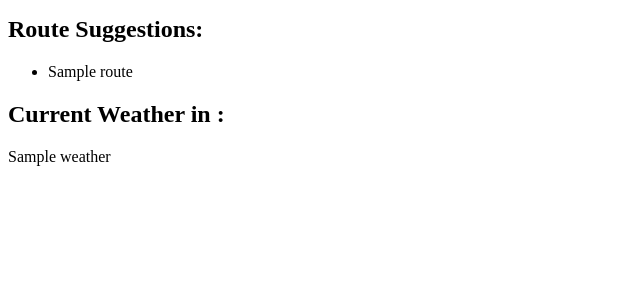
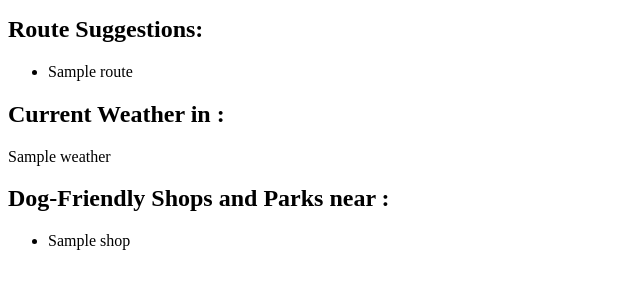
Before and after one commit to emilyswitzer/dog-walking-route-planner, a Flask app: template templates/index.html in a window 1280 px wide. Shown: the part 183-483 px from the top of the page, without its empty margins (0-640 px from the left). Run offline with Flask 3, Linux system fonts and the light colour scheme; the template is opened without the code that fills it: most values are stand-ins (such as "Sample title", 1, 10 or a date in 2020).

Commit message:
Added dog friendly shop suggestions

```diff
--- a/app.py
+++ b/app.py
@@ -2,6 +2,7 @@ import os
 from dotenv import load_dotenv
 import requests
 from flask import Flask, request, render_template
+from typing import List, Optional, Tuple
 
 load_dotenv()  # Loads the .env file
 
@@ -20,6 +21,55 @@ def get_weather(city):
     else:
         return "Weather data not available"
 
+def get_coordinates(city: str) -> Optional[Tuple[float, float]]:
+    """
+    Get latitude and longitude for a city name using Nominatim API.
+
+
+    """
+    url = "https://nominatim.openstreetmap.org/search"
+    params = {
+        "q": city,
+        "format": "json",
+        "limit": 1
+    }
+    headers = {
+        "User-Agent": "dog-walking-route-planner/1.0"
+    }
+    response = requests.get(url, params=params, headers=headers)
+
+    if response.status_code == 200 and response.json():
+        data = response.json()[0]
+        return float(data["lat"]), float(data["lon"])
+    else:
+        return None
+
+
+def get_dog_friendly_shops(lat: float, lon: float, radius: int = 2000) -> List[str]:
+    """
+    Query Overpass API to find dog-friendly shops within radius.
+
+    """
+    overpass_url = "http://overpass-api.de/api/interpreter"
+    query = f"""
+    [out:json];
+    (
+      node["shop"="pet"](around:{radius},{lat},{lon});
+      node["shop"="dog"](around:{radius},{lat},{lon});
+      node["leisure"="dog_park"](around:{radius},{lat},{lon});
+    );
+    out center;
+    """
+    response = requests.get(overpass_url, params={'data': query})
+    places = []
+    if response.status_code == 200:
+        data = response.json()
+        for element in data.get('elements', []):
+            name = element.get('tags', {}).get('name')
+            if name:
+                places.append(name)
+    return places
+
 @app.route('/', methods=['GET', 'POST'])
 def home():
     routes = None
@@ -28,12 +78,16 @@ def home():
         location = request.form['location']
         distance = float(request.form['distance'])
         weather = get_weather(location)
+        coordinates = get_coordinates(location)
+        dog_shops = []
+        if coordinates:
+            dog_shops = get_dog_friendly_shops(*coordinates)
         routes = [
             f"Scenic park in {location}, approx {distance} km",
             f"Lake loop near {location}, approx {distance * 1.2:.1f} km",
             f"Neighborhood trail in {location}, approx {distance * 0.8:.1f} km"
         ]
-    return render_template('index.html', routes=routes, weather=weather)
+    return render_template('index.html', routes=routes, weather=weather, dog_shops=dog_shops)
 
 if __name__ == '__main__':
     app.run(debug=True)
--- a/templates/index.html
+++ b/templates/index.html
@@ -28,5 +28,16 @@
         <h2>Current Weather in {{ request.form['location'] }}:</h2>
         <p>{{ weather }}</p>
     {% endif %}
+
+    {% if dog_shops %}
+    <h2>Dog-Friendly Shops and Parks near {{ request.form['location'] }}:</h2>
+        <ul>
+        {% for shop in dog_shops %}
+            <li>{{ shop }}</li>
+        {% endfor %}
+        </ul>
+    {% else %}
+        <p>No dog-friendly shops found nearby.</p>
+    {% endif %}
 </body>
 </html>
```
